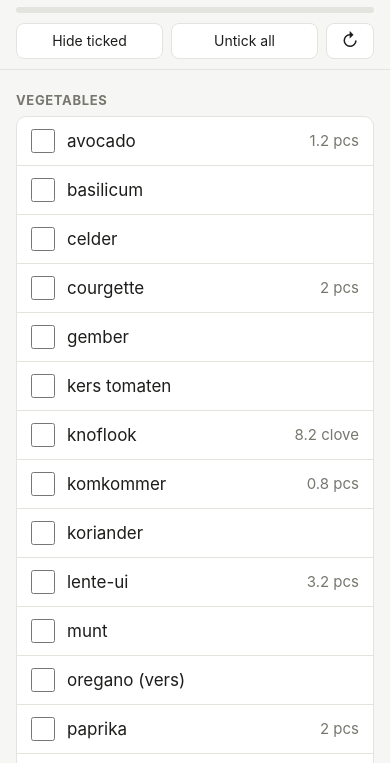
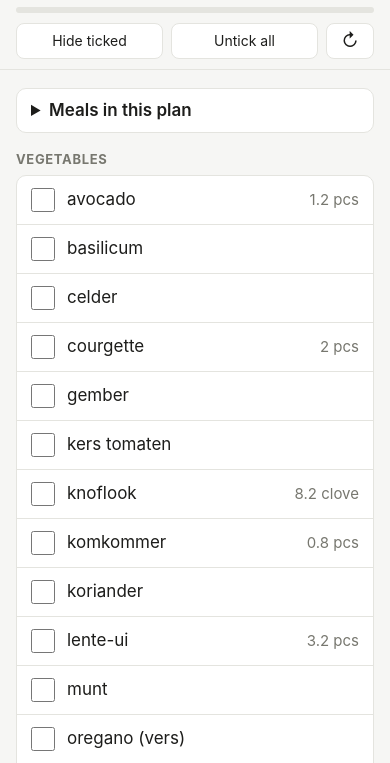
Before and after one commit to TheoVanDyckVKI/boodschappen, a plain HTML site: page index.html in a window 390 px wide. Shown: the part 60-823 px from the top of the page. Drawn offline with Linux system fonts and the light colour scheme; no server answers.

Commit message:
Update phone page (index.html)

```diff
--- a/index.html
+++ b/index.html
@@ -60,11 +60,13 @@
   input[type=checkbox] { width: 24px; height: 24px; flex: none; margin: 0; accent-color: var(--accent); }
   .name { flex: 1; }
   .amt { color: var(--muted); font-size: 15px; white-space: nowrap; }
+  .dish { color: var(--muted); font-size: 13px; margin-left: 6px; opacity: .85; }
   input:checked ~ .name, input:checked ~ .amt { color: var(--done); text-decoration: line-through; }
+  input:checked ~ .name .dish { color: var(--done); }
   body.hide-done li.done { display: none; }
   body.hide-done section.all-done { display: none; }
   .empty { color: var(--muted); font-style: italic; margin-top: 18px; }
-  details { margin-top: 24px; background: var(--card); border: 1px solid var(--line);
+  details { margin-top: 14px; background: var(--card); border: 1px solid var(--line);
             border-radius: 10px; padding: 10px 14px; }
   summary { font-weight: 600; cursor: pointer; }
   .meal { margin-top: 10px; }
@@ -155,6 +157,18 @@
     }
     loadTicks();
     document.getElementById("made").textContent = "Made " + (list.made || "");
+    var meals = list.meals || [];
+    if (meals.length) {
+      var det = el("details");
+      det.appendChild(el("summary", null, "Meals in this plan"));
+      meals.forEach(function (m) {
+        var d = el("div", "meal");
+        d.appendChild(el("div", "meal-title", m.title));
+        d.appendChild(el("div", "meal-ing", m.ingredients || "(no ingredients recorded)"));
+        det.appendChild(d);
+      });
+      main.appendChild(det);
+    }
     var cats = list.categories || [];
     if (!cats.length) main.appendChild(el("p", "empty", "(you already have everything you need)"));
     cats.forEach(function (cat) {
@@ -169,7 +183,9 @@
           update(); saveTicks();
         });
         lab.appendChild(box);
-        lab.appendChild(el("span", "name", it.name));
+        var nameEl = el("span", "name", it.name);
+        if (it.dishes && it.dishes.length) nameEl.appendChild(el("span", "dish", it.dishes.join(", ")));
+        lab.appendChild(nameEl);
         lab.appendChild(el("span", "amt", it.amount || ""));
         li.appendChild(lab);
         ul.appendChild(li);
@@ -177,18 +193,6 @@
       sec.appendChild(ul);
       main.appendChild(sec);
     });
-    var meals = list.meals || [];
-    if (meals.length) {
-      var det = el("details");
-      det.appendChild(el("summary", null, "Meals in this plan"));
-      meals.forEach(function (m) {
-        var d = el("div", "meal");
-        d.appendChild(el("div", "meal-title", m.title));
-        d.appendChild(el("div", "meal-ing", m.ingredients || "(no ingredients recorded)"));
-        det.appendChild(d);
-      });
-      main.appendChild(det);
-    }
     update();
   }
 
```
